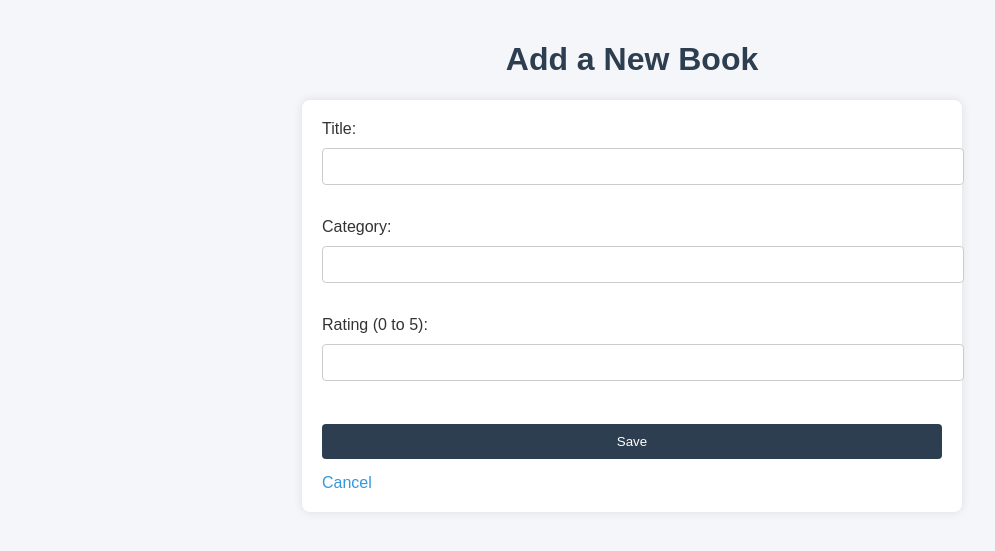
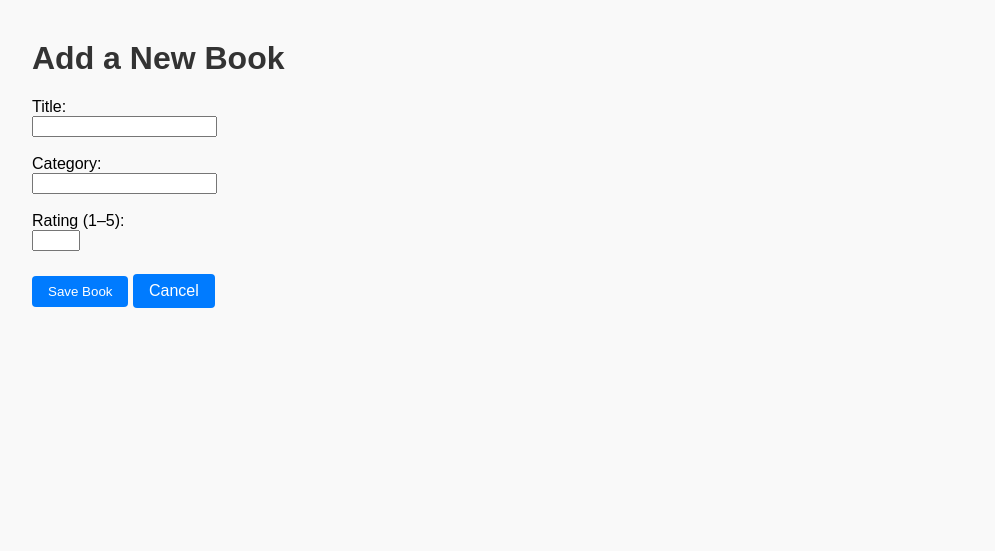
Before and after one commit to mina-dev7/book-management, a PHP site: page /add.php in a window 1280 px wide. Shown: the top 551 px of the page, without its empty margins (8-1003 px from the left). Run offline with PHP 8.4, Linux system fonts and the light colour scheme.

Commit message:
Add the final part

```diff
--- a/add.php
+++ b/add.php
@@ -24,17 +24,17 @@ if ($_SERVER['REQUEST_METHOD'] === 'POST') {
 <body>
     <h1>Add a New Book</h1>
     <form method="POST">
-        <label for="title">Title:</label><br>
-        <input type="text" name="title" id="title" required><br><br>
+        <label>Title:</label><br>
+        <input type="text" name="title" required><br><br>
 
-        <label for="category">Category:</label><br>
-        <input type="text" name="category" id="category"><br><br>
+        <label>Category:</label><br>
+        <input type="text" name="category"><br><br>
 
-        <label for="rating">Rating (0 to 5):</label><br>
-        <input type="number" name="rating" id="rating" min="0" max="5"><br><br>
+        <label>Rating (1–5):</label><br>
+        <input type="number" name="rating" min="1" max="5"><br><br>
 
-        <button type="submit">Save</button>
-        <a href="index.php">Cancel</a>
+        <button type="submit" class="btn">Save Book</button>
+        <a href="index.php" class="btn">Cancel</a>
     </form>
 </body>
 </html>
--- a/assets/style.css
+++ b/assets/style.css
@@ -1,72 +1,48 @@
 body {
     font-family: Arial, sans-serif;
-    background-color: #f4f6f9;
-    margin: 0;
-    padding: 20px;
+    margin: 40px;
+    background-color: #f9f9f9;
+}
+
+h1 {
     color: #333;
 }
 
-h1 {
-    color: #2c3e50;
-    text-align: center;
+table {
+    width: 100%;
+    border-collapse: collapse;
+    margin-top: 20px;
 }
 
-table {
-    width: 80%;
-    margin: 20px auto;
-    border-collapse: collapse;
-    background-color: #fff;
-    box-shadow: 0 0 10px rgba(0,0,0,0.1);
+table, th, td {
+    border: 1px solid #ccc;
 }
 
-table th, table td {
+th, td {
     padding: 12px;
     text-align: left;
-    border-bottom: 1px solid #ddd;
 }
 
-table th {
-    background-color: #2c3e50;
+a.btn, button.btn {
+    display: inline-block;
+    padding: 8px 16px;
+    margin: 5px 0;
+    background-color: #007BFF;
     color: white;
-}
-
-a {
-    color: #3498db;
     text-decoration: none;
-    margin-right: 10px;
-}
-
-a:hover {
-    text-decoration: underline;
-}
-
-form {
-    width: 50%;
-    margin: 20px auto;
-    background-color: #fff;
-    padding: 20px;
-    box-shadow: 0 0 10px rgba(0,0,0,0.1);
-    border-radius: 8px;
-}
-
-input[type="text"],
-input[type="number"],
-button {
-    width: 100%;
-    padding: 10px;
-    margin-top: 10px;
-    margin-bottom: 15px;
-    border: 1px solid #ccc;
+    border: none;
     border-radius: 4px;
-}
-
-button {
-    background-color: #2c3e50;
-    color: white;
-    border: none;
     cursor: pointer;
 }
 
-button:hover {
-    background-color: #34495e;
+a.btn:hover, button.btn:hover {
+    background-color: #0056b3;
 }
+
+.btn.danger {
+    background-color: #dc3545;
+}
+
+.btn.danger:hover {
+    background-color: #a71d2a;
+}
--- a/edit.php
+++ b/edit.php
@@ -49,8 +49,8 @@ if ($_SERVER['REQUEST_METHOD'] === 'POST') {
         <label>Rating (1–5):</label><br>
         <input type="number" name="rating" min="1" max="5" value="<?= $book['rating'] ?>"><br><br>
 
-        <button type="submit">Update Book</button>
+        <button type="submit" class="btn">Update Book</button>
     </form>
-    <p><a href="index.php">Back to List</a></p>
+    <p><a href="index.php" class="btn">Back to List</a></p>
 </body>
 </html>
--- a/index.php
+++ b/index.php
@@ -14,7 +14,7 @@ $books = $stmt->fetchAll(PDO::FETCH_ASSOC);
 </head>
 <body>
     <h1>My Books 📚</h1>
-    <a href="add.php">Add a Book</a>
+    <a href="add.php" class="btn">Add a Book</a>
     <table border="1">
         <tr>
             <th>Title</th>
@@ -28,8 +28,8 @@ $books = $stmt->fetchAll(PDO::FETCH_ASSOC);
             <td><?= htmlspecialchars($book['category']) ?></td>
             <td><?= $book['rating'] ?> ⭐</td>
             <td>
-                <a href="edit.php?id=<?= $book['id'] ?>">Edit</a> |
-                <a href="delete.php?id=<?= $book['id'] ?>" onclick="return confirm('Delete this book?')">Delete</a>
+                <a href="edit.php?id=<?= $book['id'] ?>" class="btn">Edit</a>
+                <a href="delete.php?id=<?= $book['id'] ?>" class="btn danger" onclick="return confirm('Are you sure you want to delete this book?')">Delete</a>
             </td>
         </tr>
         <?php endforeach; ?>
```
